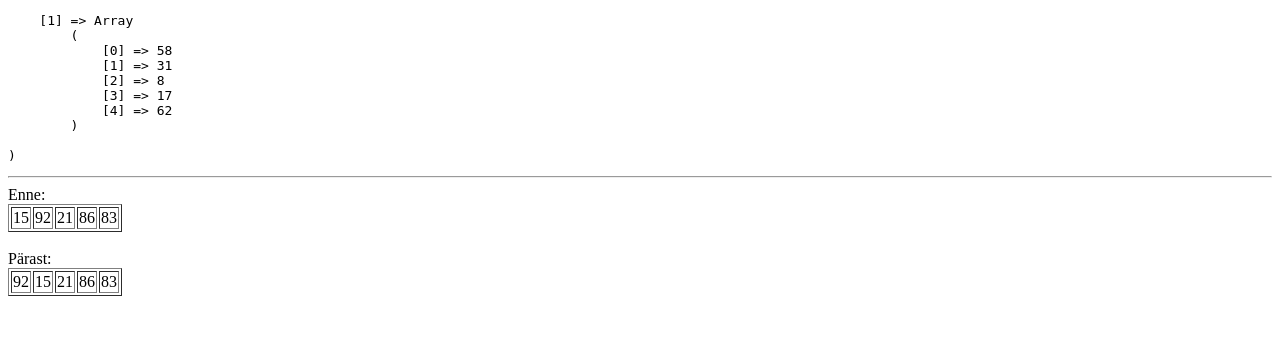
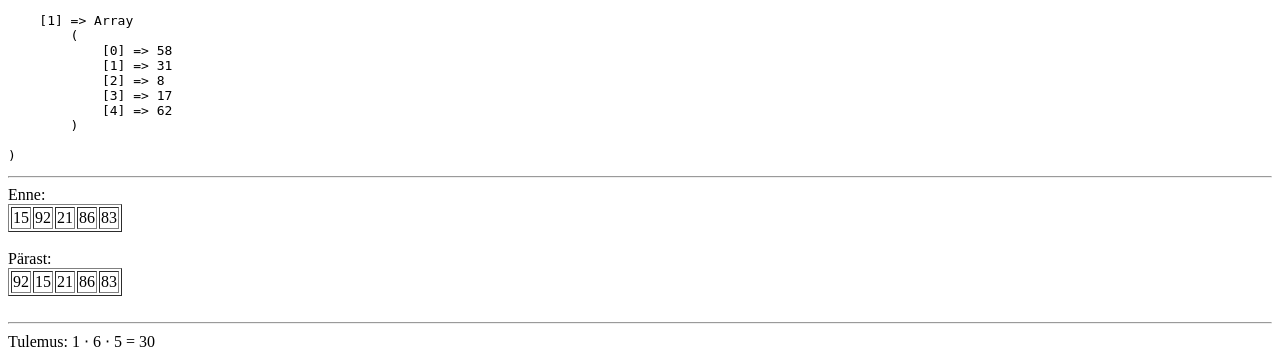
Before and after one commit to mhpreiman/harjutused, a PHP site: page /massiivid.php in a window 1280 px wide. Shown: the part 611-970 px from the top of the page. Before the commit the page ends 907 px from the top, so only its background shows below. Run offline with PHP 8.4, Linux system fonts and the light colour scheme.

Commit message:
Korruta massivi arvud, mis on positiivsed, paarisindeksiga (ega pole 0)

```diff
--- a/massiivid.php
+++ b/massiivid.php
@@ -138,3 +138,36 @@ function vahetaMinMax(&$massiiv){
 vahetaMinMax($arvudeMassiiv);
 echo 'Pärast: ';
 valjastaMassiiv($arvudeMassiiv);
+
+
+
+/*
+Funktsioon elementideKorrutis, parameetriks täisarvude massiiv,
+Korrutada paarisarvulise indeksiga arvud, mis on suuremad nullist.
+Kuju:  Tulemus: 1 * 6 * 5 = 30
+
+Massiiv katsetamiseks :       1, 0, 6, 0, 0, 3, 5
+*/
+function elementideKorrutis($massiiv){
+    $tulemus = 1;
+    $korrutamisMark = 0;
+    echo 'Tulemus: ';
+
+    for($i = 0; $i < count($massiiv); $i++){
+
+        if($massiiv[$i] > 0 and $i % 2 == 0){
+
+            $tulemus *= $massiiv[$i];
+
+            if($korrutamisMark != 0){
+                echo ' ⋅ '.$massiiv[$i];
+            } else {
+                echo $massiiv[$i];
+                $korrutamisMark = 1;
+            }
+        }
+    }
+    echo ' = '.$tulemus;
+}
+echo '<hr>';
+elementideKorrutis(array(1, 0, 6, 0, 0, 3, 5));
```
